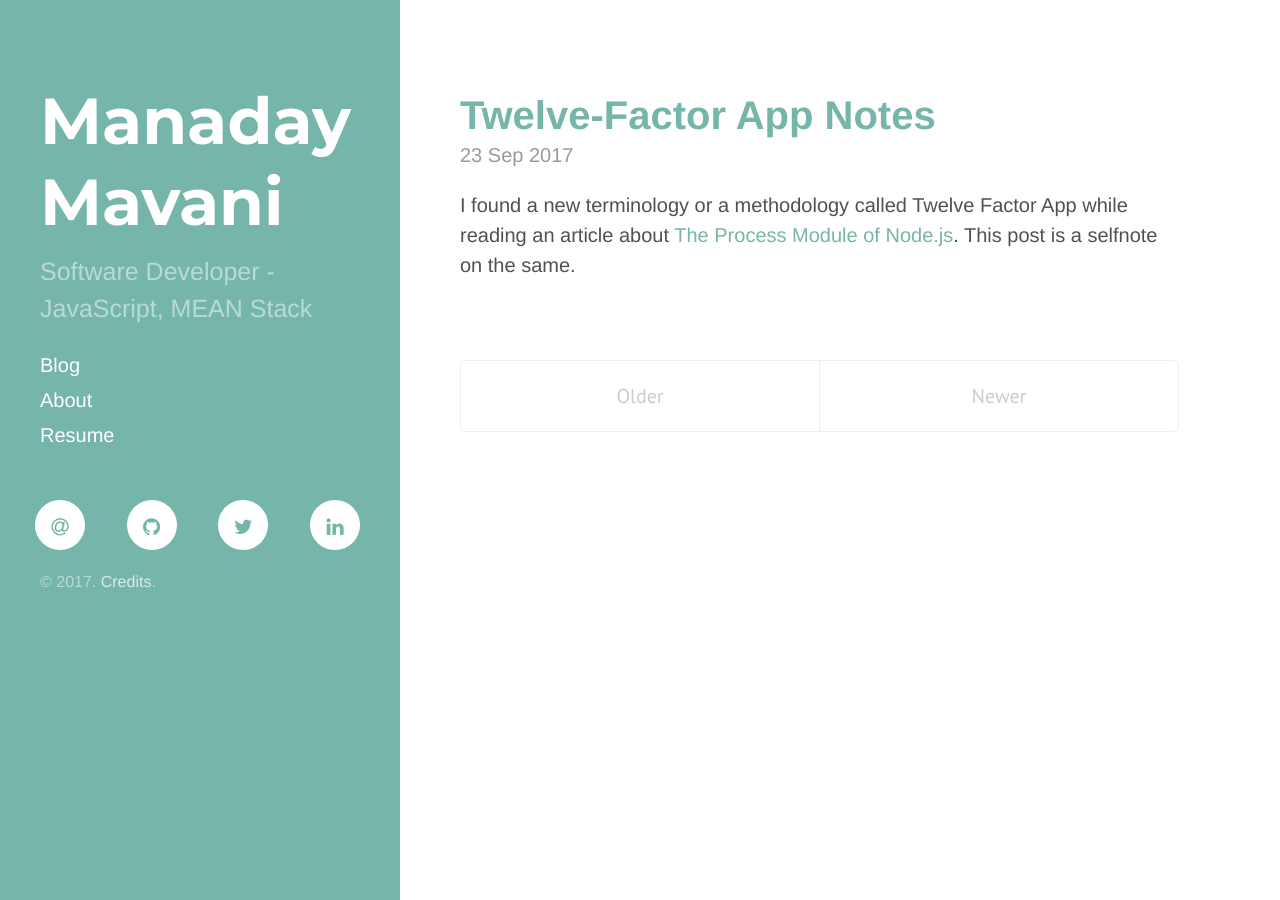
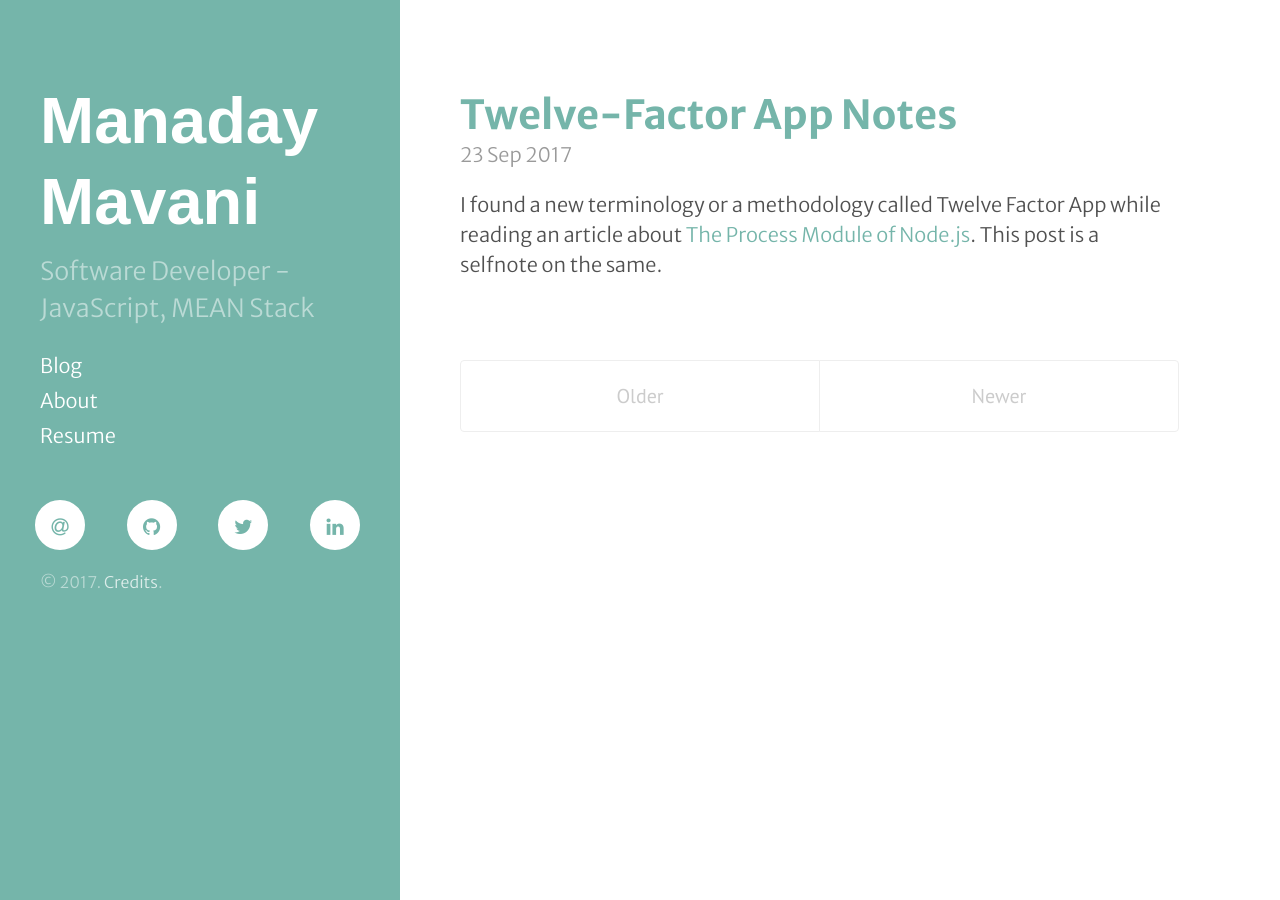
Before and after one commit to ManadayM/manadaym.github.io, a Jekyll site: the page built from index.html, in a window 1280 px wide. Built offline with Jekyll 4.4.1, drawn with Linux system fonts in a browser that asks for light colours; nearby versions of some CDN libraries; the list of posts is cut into pages by our own code.

Commit message:
Changes base font

```diff
--- a/_includes/head.html
+++ b/_includes/head.html
@@ -8,7 +8,7 @@
 
   <title>
     {% if page.title == "Home" %}
-      {{ site.title }} &middot; {{ site.tagline }}
+      {{ site.title }}
     {% else %}
       {{ page.title }} &middot; {{ site.title }}
     {% endif %}
@@ -31,7 +31,8 @@
 
   <!-- Custom CSS -->
   <link rel="stylesheet" href="https://maxcdn.bootstrapcdn.com/font-awesome/4.4.0/css/font-awesome.min.css">
-  <link href='https://fonts.googleapis.com/css?family=Montserrat:400,700' rel='stylesheet' type='text/css'>
+  <!-- <link href='https://fonts.googleapis.com/css?family=Montserrat:400,700' rel='stylesheet' type='text/css'> -->
+  <link href="https://fonts.googleapis.com/css?family=Merriweather+Sans:300,300i,700,700i" rel="stylesheet">
   <link rel="stylesheet" href="{{ site.baseurl }}public/css/manaday.css">
 
   <!-- Icons -->
--- a/public/css/manaday.css
+++ b/public/css/manaday.css
@@ -13,7 +13,7 @@
 
 /* Font */
 html {
-  font-family: Helvetica, Arial, sans-serif;
+  font-family: 'Merriweather Sans', Helvetica, Arial, sans-serif;
 }
 
 /*h1, /*h2, h3, h4, h5, h6 {
```
